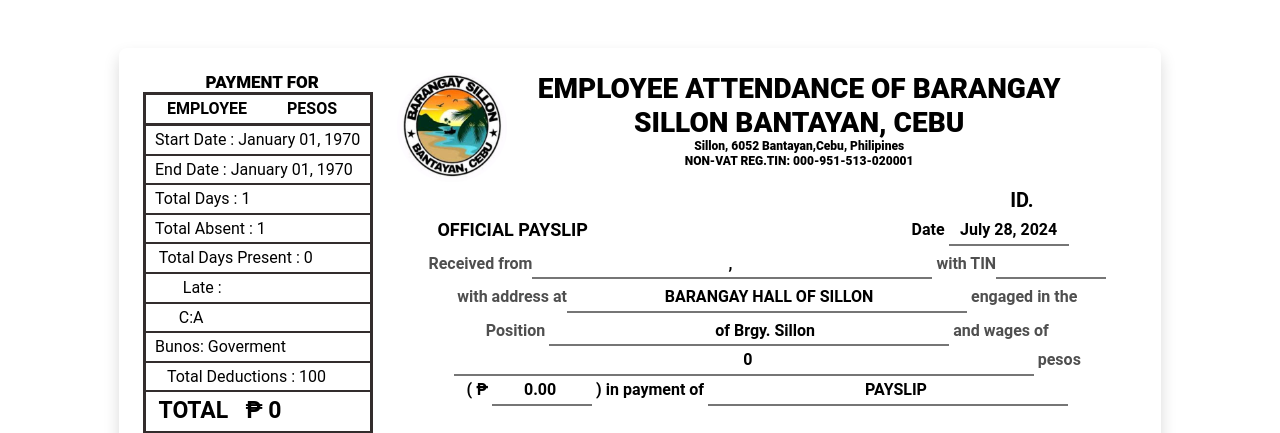
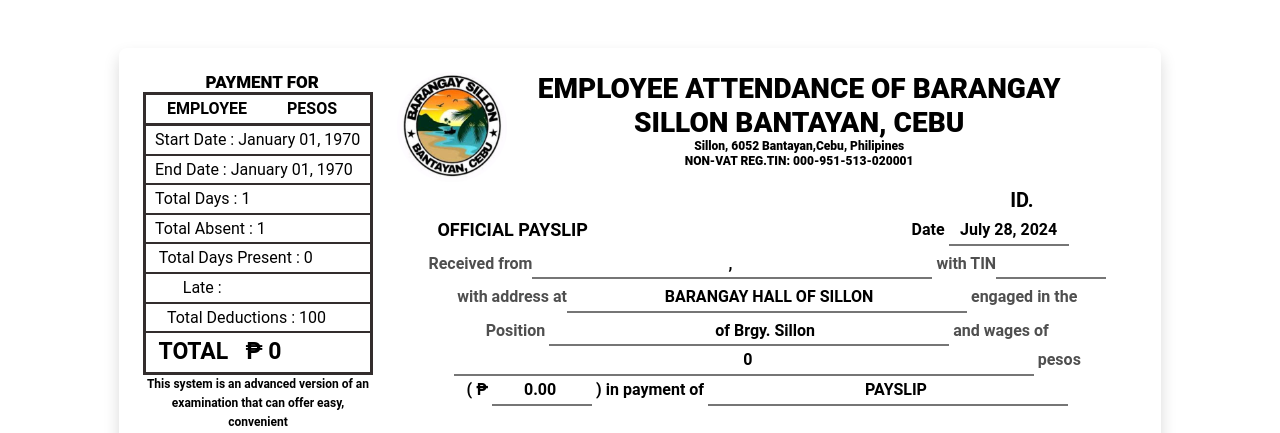
Before and after one commit to JessaUngod/Barangay-Sillon, a PHP site: page /admin/payslip.php in a window 1280 px wide. Shown: the top 433 px of the page. Run offline with PHP 8.4, Linux system fonts and the light colour scheme; a user stored in the database is signed in; data comes from the database, SQL or seed files in the repository; data that the repository does not hold is empty.

Commit message:
Update payslip.php

```diff
--- a/admin/payslip.php
+++ b/admin/payslip.php
@@ -180,14 +180,7 @@
                                                     $resd = mysqli_num_rows($oks22s); }?><?php echo $resd;?></td>
 
                                             </tr>
-                                            <tr>
-                                                <td class="border border-2 border-dark">&nbsp;&nbsp;&nbsp;&nbsp;&nbsp;&nbsp;&nbsp;&nbsp;C:A</td>
 
-                                            </tr>
-                                            <tr>
-                                                <td class="border border-2 border-dark">&nbsp;&nbsp;Bunos: Goverment</td>
-
-                                            </tr>
                                             <tr>
                                                 <td class="border border-2 border-dark">&nbsp;&nbsp;&nbsp;&nbsp;&nbsp;Total Deductions : <?php $totaldeduc =0; $absentdeduc =0;$latededuc =0;
                                                 $absentdeduc = $absent * 100;
```
